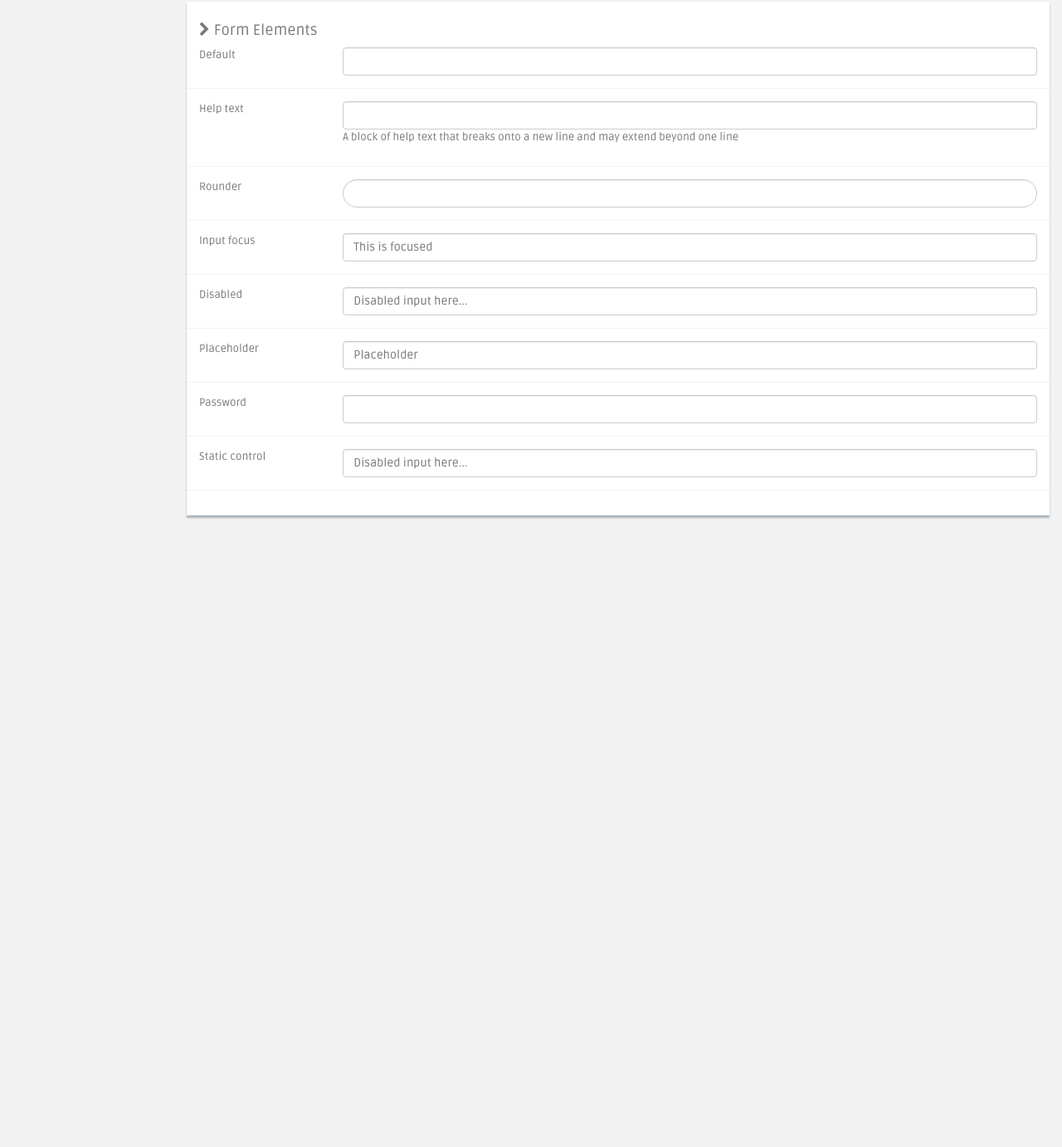
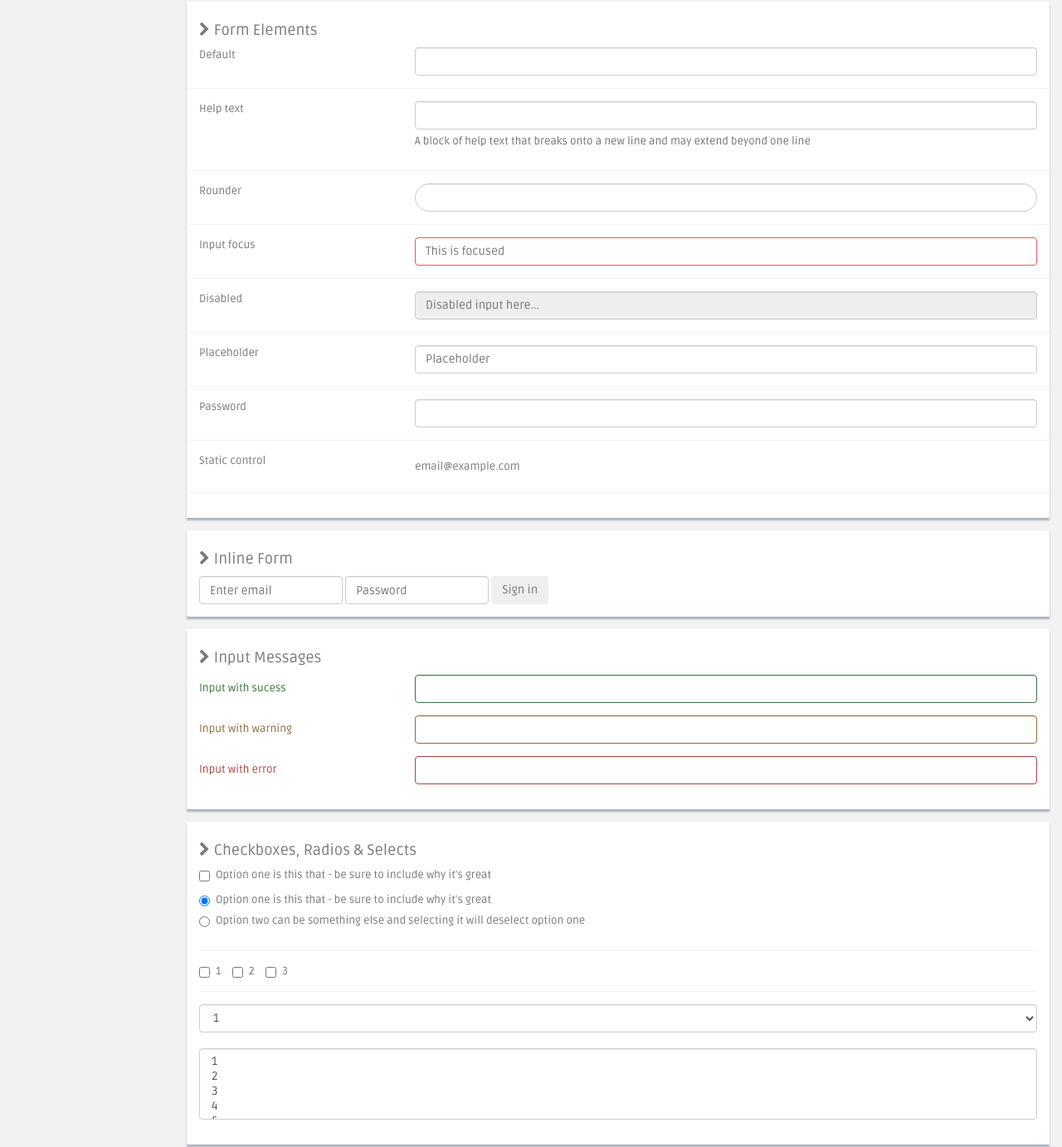
Before and after one commit to Jenny-Ha/DASHBOARD---ELEMENTOS-BOOTSTRAP-DASHY-, a plain HTML site: page form_component.html in a window 1280 px wide. Shown: the part 54-1436 px from the top of the page at 83% size. Before the commit the page ends 800 px from the top, so only its background shows below. Drawn offline with Linux system fonts and the light colour scheme.

Commit message:
Maquetación finalizada. Añadir menú

```diff
--- a/form_component.html
+++ b/form_component.html
@@ -31,30 +31,39 @@
       <div id="main-content">
         <div class="Form container-fluid">
           <h3><i class="fa fa-chevron-right "></i> Form Components</h3>
+
           <div class="showback">
-            <h4><i class="fa fa-chevron-right "></i>Form Elements</h3>
+            <h4><i class="fa fa-chevron-right "></i>Form Elements</h4>
 
             <div class="form-horizontal style-form">
               <form role="form">
-                <div class="form-group row">
-                  <div class="col-xs-2">
-                    <label for="default">Default</label>
+                <div class="form-group">
+                  <label for="default" class="col-xs-3">Default</label>
+                  <div class="col-xs-9">
+                    <input type="text" class="form-control" id="default">
                   </div>
-                  <div class="col-xs-10">
-                    <input type="text" class="form-control col-xs-10" id="default">
-                  </div>
+                </div>
               </form>
             </div>
 
             <div class="form-horizontal style-form">
               <form role="form">
-                <div class="form-group row">
-                  <div class="col-xs-2">
-                    <label for="default">Help text</label>
+                <div class="form-group">
+                  <label for="default" class="col-xs-3">Help text</label>
+                  <div class="col-xs-9">
+                    <input type="text" class="form-control" id="default">
+                    <span class="help-block">A block of help text that breaks onto a new line and may extend beyond one line</span class="help-block">
                   </div>
-                  <div class="col-xs-10">
-                    <input type="text" class="form-control col-xs-10" id="default">
-                    <p>A block of help text that breaks onto a new line and may extend beyond one line</p>
+                </div>
+              </form>
+            </div>
+
+            <div class="form-horizontal style-form">
+              <form role="form">
+                <div class="form-group">
+                  <label for="default" class="col-xs-3">Rounder</label>
+                  <div class="col-xs-9">
+                    <input type="default" class="form-control round-form" id="default">
                   </div>
                 </div>
               </form>
@@ -63,11 +72,9 @@
             <div class="form-horizontal style-form">
               <form role="form">
                 <div class="form-group row">
-                  <div class="col-xs-2">
-                    <label for="default">Rounder</label>
-                  </div>
-                  <div class="col-xs-10">
-                    <input type="default" class="form-control round-form col-xs-10" id="default">
+                  <label for="focusedInput" class="col-xs-3">Input focus</label>
+                  <div class="col-xs-9">
+                    <input type="default" placeholder="This is focused" class="form-control" id="focusedInput">
                   </div>
                 </div>
               </form>
@@ -75,12 +82,10 @@
 
             <div class="form-horizontal style-form">
               <form role="form">
-                <div class="form-group row">
-                  <div class="col-xs-2">
-                    <label for="default">Input focus</label>
-                  </div>
-                  <div class="col-xs-10">
-                    <input type="default" placeholder="This is focused" class="form-control col-xs-10" id="default">
+                <div class="form-group">
+                  <label for="default" class="col-xs-3">Disabled</label>
+                  <div class="col-xs-9">
+                    <input type="default" placeholder="Disabled input here..." class="form-control" id="default" disabled>
                   </div>
                 </div>
               </form>
@@ -88,12 +93,10 @@
 
             <div class="form-horizontal style-form">
               <form role="form">
-                <div class="form-group row">
-                  <div class="col-xs-2">
-                    <label for="default">Disabled</label>
-                  </div>
-                  <div class="col-xs-10">
-                    <input type="default" placeholder="Disabled input here..." class="form-control col-xs-10" id="default">
+                <div class="form-group">
+                  <label for="default" class="col-xs-3">Placeholder</label>
+                  <div class="col-xs-9">
+                    <input type="default" placeholder="Placeholder" class="form-control" id="default">
                   </div>
                 </div>
               </form>
@@ -101,12 +104,10 @@
 
             <div class="form-horizontal style-form">
               <form role="form">
-                <div class="form-group row">
-                  <div class="col-xs-2">
-                    <label for="default">Placeholder</label>
-                  </div>
-                  <div class="col-xs-10">
-                    <input type="default" placeholder="Placeholder" class="form-control col-xs-10" id="default">
+                <div class="form-group">
+                  <label for="default" class="col-xs-3">Password</label>
+                  <div class="col-xs-9">
+                    <input type="password" class="form-control" id="default">
                   </div>
                 </div>
               </form>
@@ -114,35 +115,110 @@
 
             <div class="form-horizontal style-form">
               <form role="form">
-                <div class="form-group row">
-                  <div class="col-xs-2">
-                    <label for="default">Password</label>
-                  </div>
-                  <div class="col-xs-10">
-                    <input type="password" class="form-control col-xs-10" id="default">
-                  </div>
-                </div>
-              </form>
-            </div>
-
-            <div class="form-horizontal style-form">
-              <form role="form">
-                <div class="form-group row">
-                  <div class="col-xs-2">
-                    <label for="default">Static control</label>
-                  </div>
-                  <div class="col-xs-10">
-                    <input type="default" placeholder="Disabled input here..." class="form-control col-xs-10" id="default">
+                <div class="form-group">
+                  <label for="default" class="col-xs-3">Static control</label>
+                  <div class="col-xs-9">
+                    <p class="form-control-static">email@example.com</p>
                   </div>
                 </div>
               </form>
             </div>
           </div><!--fin SHOWBACK-->
 
+          <div class="showback">
+            <h4><i class="fa fa-chevron-right "></i>Inline Form</h4>
+
+            <form class="form-inline" role="form">
+              <div class="form-group">
+                <label class="sr-only" for="email">Email</label>
+                <input type="email" class="form-control" placeholder="Enter email" id="email" >
+                <label class="sr-only" for="pass">Email</label>
+                <input type="password" class="form-control" placeholder="Password" id="pass" >
+                <input type="submit" value="Sign in" class="btn">
+              </div>
+            </form>
+          </div>
+
+          <div class="showback">
+            <h4><i class="fa fa-chevron-right "></i>Input Messages</h4>
+
+            <form class="form-horizontal" role="form">
+              <div class="form-group has-success">
+                <label for="inputSuccess" class="control-label col-xs-3">Input with sucess</label>
+                <div class="col-xs-9">
+                  <input type="text" class="form-control"id="inputSuccess">
+                </div>
+              </div>
+
+              <div class="form-group has-warning">
+                <label for="inputWarning" class="control-label col-xs-3">Input with warning</label>
+                <div class="col-xs-9">
+                  <input type="text" class="form-control"id="inputWarning">
+                </div>
+              </div>
+
+              <div class="form-group has-error">
+                <label for="inputError" class="control-label col-xs-3">Input with error</label>
+                <div class="col-xs-9">
+                  <input type="text" class="form-control"id="inputError">
+                </div>
+              </div>
+            </form>
+          </div>
+
+          <div class="showback">
+            <h4><i class="fa fa-chevron-right"></i>Checkboxes, Radios & Selects</h4>
+
+              <div class="style-form">
+                <div class="form-group">
+                  <div class="checkbox">
+                    <label><input type="checkbox"> Option one is this that - be sure to include why it's great</label>
+                  </div>
+                  <div class="radio">
+                    <label><input type="radio" name="optradio" checked> Option one is this that - be sure to include why it's great</label>
+                  </div>
+                  <div class="radio">
+                    <label><input type="radio" name="optradio"> Option two can be something else and selecting it will deselect option one</label>
+                  </div>
+                </div>
+              </div>
+
+            <div class="style-form">
+              <div class="form-group">
+                <label class="checkbox-inline"><input type="checkbox">1</label>
+                <label class="checkbox-inline"><input type="checkbox">2</label>
+                <label class="checkbox-inline"><input type="checkbox">3</label>
+              </div>
+            </div>
+
+            <div>
+              <form role="form">
+                <div class="form-group">
+                  <label for="Select1" class="sr-only">Selección1</label>
+                  <select class="form-control" id="Select1">
+                    <option>1</option>
+                    <option>2</option>
+                    <option>3</option>
+                    <option>4</option>
+                  </select>
+                  <br>
+                  <label for="Select2" class="sr-only">Selección2</label>
+                  <select multiple class="form-control" id="Select2">
+                    <option>1</option>
+                    <option>2</option>
+                    <option>3</option>
+                    <option>4</option>
+                    <option>5</option>
+                  </select>
+                </div>
+              </form>
+            </div>
+          </div>
         </div>
-      </div>
+      </div><!--fin Main content-->
 
     </div><!--fin #CONTAINER-->
+
 
 
     <!-- js placed at the end of the document so the pages load faster -->
```
